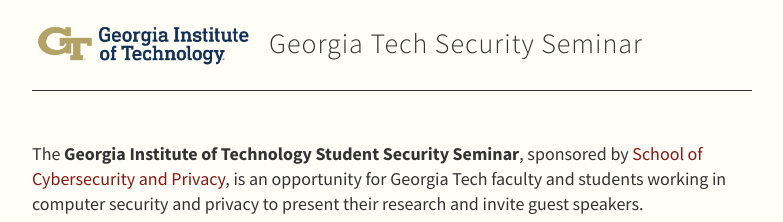
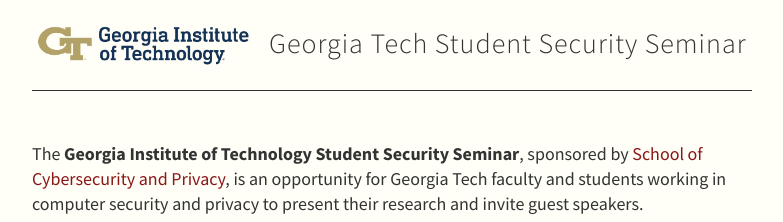
Before and after one commit to gt-security-seminar/gt-security-seminar.github.io, a Jekyll site: the page built from index.md, in a window 1280 px wide. Shown: the top 222 px of the page, without its empty margins (248-1031 px from the left). Built offline with Jekyll 4.4.1, drawn with Linux system fonts in a browser that asks for light colours.

Commit message:
Add student to name of site
Affects header and tab title

```diff
--- a/_config.yml
+++ b/_config.yml
@@ -3,7 +3,7 @@
 #
 
 # Name of your site (displayed in the header)
-name: Georgia Tech Security Seminar
+name: Georgia Tech Student Security Seminar
 
 # Short bio or description (displayed in the header)
 description:
```
